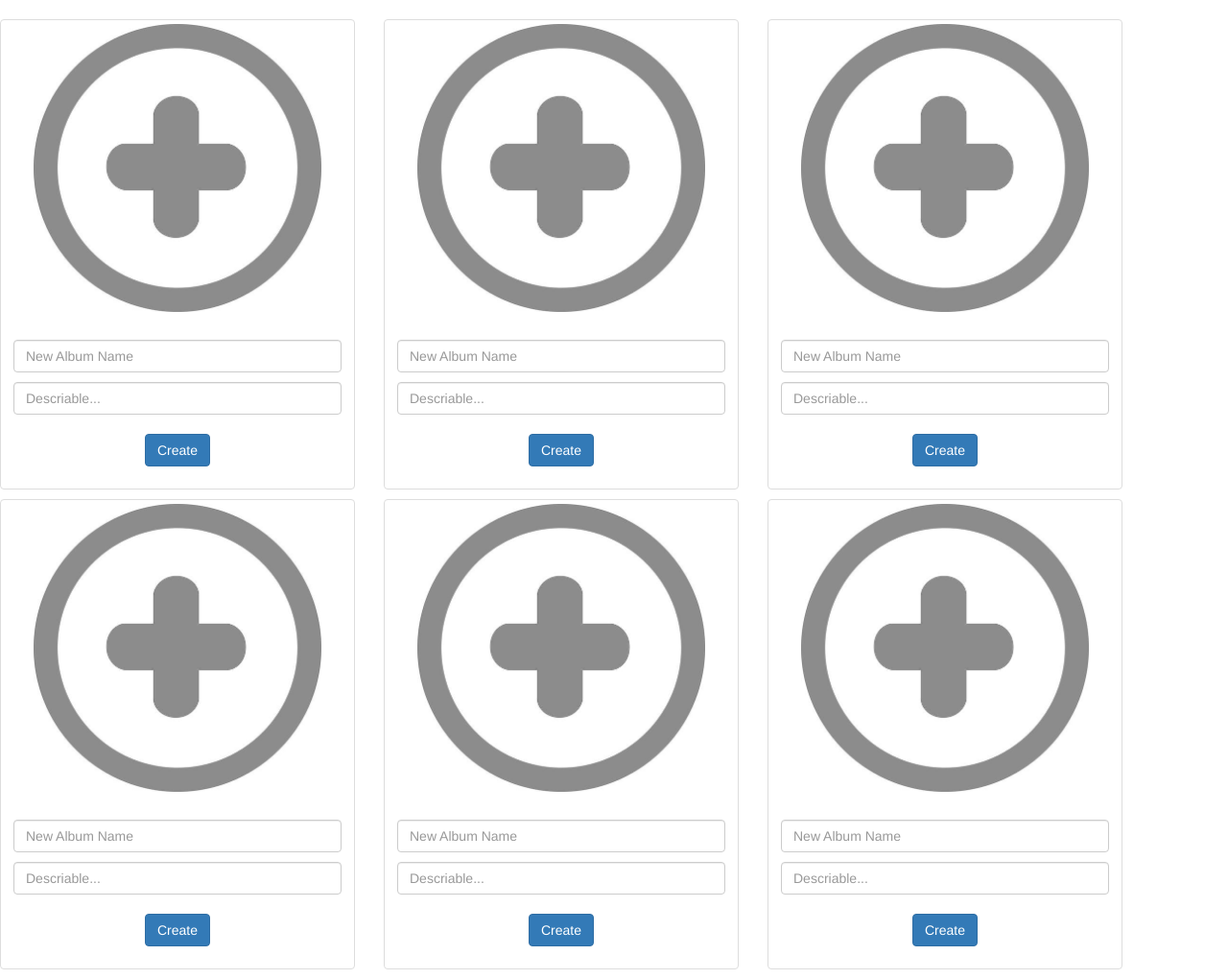
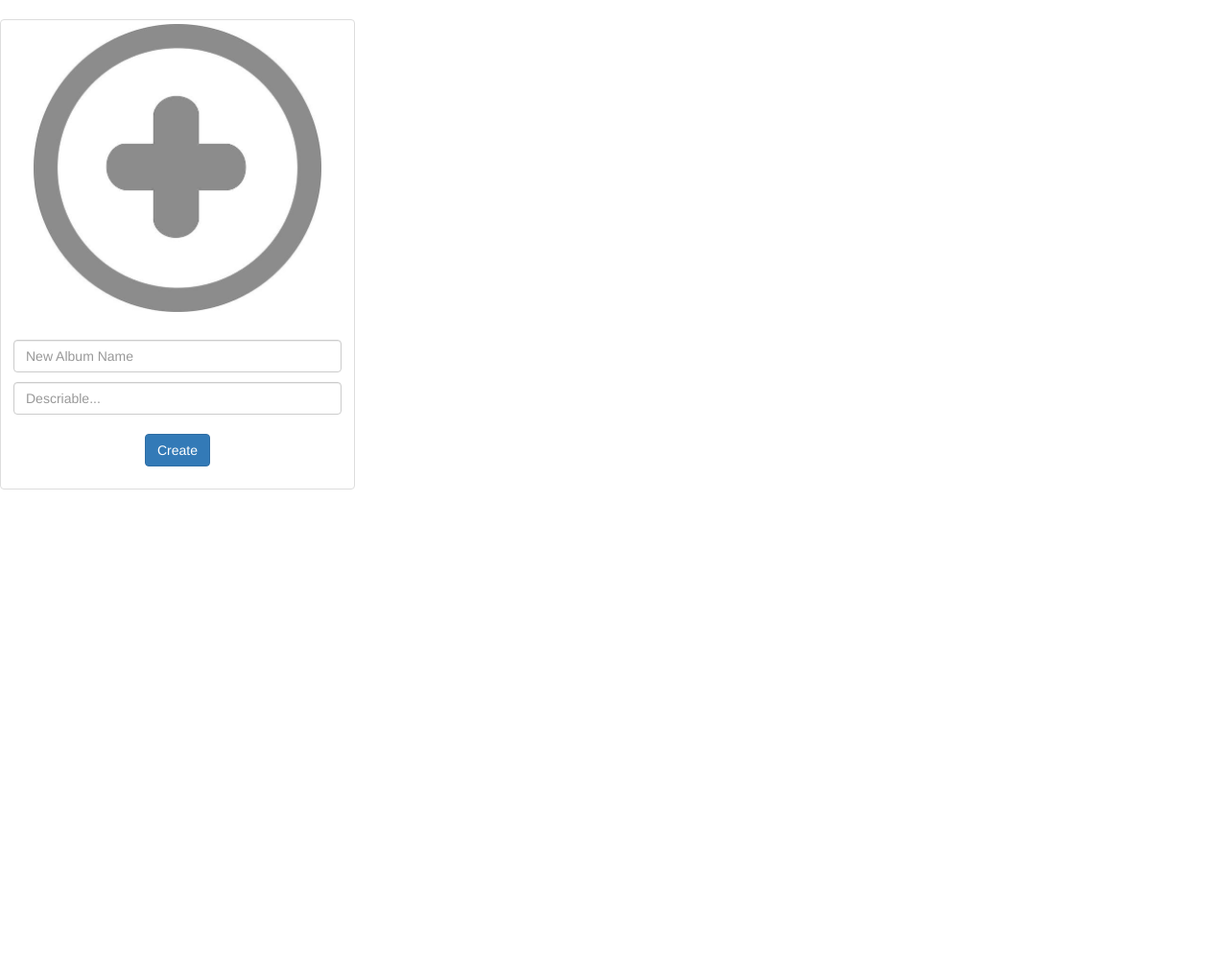
Before and after one commit to lllxxy/AlbumWebApp, a Flask app: page / in a window 1280 px wide. Shown: the part 52-1072 px from the top of the page at 96% size. After the commit the page ends 562 px from the top, so only its background shows below. Run offline with Flask 2, Linux system fonts and the light colour scheme; a user stored in the database is signed in; data comes from the database, SQL or seed files in the repository; some libraries are stand-ins or nearby versions.

Commit message:
add code

```diff
--- a/album_app.py
+++ b/album_app.py
@@ -20,11 +20,18 @@ def md5hex(password):
     m.update(password)
     return m.hexdigest()
 
-@app.route('/')
+@app.route('/', methods=['GET', 'POST'])
 @login_required
 def index():
-    user = User.query.filter(User.email == session.get('email')).first()
-    return render_template('index.html',user=user)
+    if request.method == 'GET':
+        user = User.query.filter(User.email == session.get('email')).first()
+        return render_template('index.html',user=user)
+    elif request.method == 'POST':
+        AlbumName = request.form.get('AlbumName')
+        Description = request.form.get('Description')
+        return u'AlbumName: %s; Description: %s' % (AlbumName, Description)
+
+
 
 @app.route('/login/', methods=['GET', 'POST'])
 def login():
@@ -34,7 +41,7 @@ def login():
 
     else:  # 未登陆时，进入登陆界面
         if request.method == 'GET':
-            return render_template('login.html',user=None)
+            return render_template('login.html')
         else:
             input_email = request.form.get('email')
             input_password = request.form.get('password')
@@ -44,7 +51,7 @@ def login():
                 return redirect(url_for('index'))
             else:
                 # 未注册或密码错误
-                return u'Wrong Password or user'
+                return render_template('login.html', Wrong='X')
 
 @app.route('/logout/')
 def logout():
--- a/templates/index.html
+++ b/templates/index.html
@@ -8,70 +8,17 @@
 
 {% block main %}
 <div class="row">
-  <div class="col-sm-6 col-md-1">
-    <div class="thumbnail">
-      <img class="s_photos" src="{{ url_for('static', filename='images/add_album.jpg') }}" alt="Add Album">
-      <div class="caption">
-        <h3><input type="text" class="form-control" placeholder="New Album Name" name="NewAlbum"></h3>
-        <input type="text" class="form-control" placeholder="Descriable..." name="descriable">
-        <h3 class="text-center"><a href="#" class="btn btn-primary" role="button">Create</a></h3>
+  <form name="CreateAlbum" method="POST">
+    <div class="col-sm-6 col-md-1">
+      <div class="thumbnail">
+        <img class="s_photos" src="{{ url_for('static', filename='images/add_album.jpg') }}" alt="Add Album">
+        <div class="caption">
+          <h3><input type="text" class="form-control" placeholder="New Album Name" name="AlbumName"></h3>
+          <input type="text" class="form-control" placeholder="Descriable..." name="Description">
+          <h3 class="text-center"><button class="btn btn-primary" role="button">Create</button></h3>
+        </div>
       </div>
     </div>
-  </div>
-
-  <div class="col-sm-6 col-md-1">
-    <div class="thumbnail">
-      <img class="s_photos" src="{{ url_for('static', filename='images/add_album.jpg') }}" alt="Add Album">
-      <div class="caption">
-        <h3><input type="text" class="form-control" placeholder="New Album Name" name="NewAlbum"></h3>
-        <input type="text" class="form-control" placeholder="Descriable..." name="descriable">
-        <h3 class="text-center"><a href="#" class="btn btn-primary" role="button">Create</a></h3>
-      </div>
-    </div>
-  </div>
-
-  <div class="col-sm-6 col-md-1">
-    <div class="thumbnail">
-      <img class="s_photos" src="{{ url_for('static', filename='images/add_album.jpg') }}" alt="Add Album">
-      <div class="caption">
-        <h3><input type="text" class="form-control" placeholder="New Album Name" name="NewAlbum"></h3>
-        <input type="text" class="form-control" placeholder="Descriable..." name="descriable">
-        <h3 class="text-center"><a href="#" class="btn btn-primary" role="button">Create</a></h3>
-      </div>
-    </div>
-  </div>
-
-  <div class="col-sm-6 col-md-1">
-    <div class="thumbnail">
-      <img class="s_photos" src="{{ url_for('static', filename='images/add_album.jpg') }}" alt="Add Album">
-      <div class="caption">
-        <h3><input type="text" class="form-control" placeholder="New Album Name" name="NewAlbum"></h3>
-        <input type="text" class="form-control" placeholder="Descriable..." name="descriable">
-        <h3 class="text-center"><a href="#" class="btn btn-primary" role="button">Create</a></h3>
-      </div>
-    </div>
-  </div>
-
-  <div class="col-sm-6 col-md-1">
-    <div class="thumbnail">
-      <img class="s_photos" src="{{ url_for('static', filename='images/add_album.jpg') }}" alt="Add Album">
-      <div class="caption">
-        <h3><input type="text" class="form-control" placeholder="New Album Name" name="NewAlbum"></h3>
-        <input type="text" class="form-control" placeholder="Descriable..." name="descriable">
-        <h3 class="text-center"><a href="#" class="btn btn-primary" role="button">Create</a></h3>
-      </div>
-    </div>
-  </div>
-
-  <div class="col-sm-6 col-md-1">
-    <div class="thumbnail">
-      <img class="s_photos" src="{{ url_for('static', filename='images/add_album.jpg') }}" alt="Add Album">
-      <div class="caption">
-        <h3><input type="text" class="form-control" placeholder="New Album Name" name="NewAlbum"></h3>
-        <input type="text" class="form-control" placeholder="Descriable..." name="descriable">
-        <h3 class="text-center"><a href="#" class="btn btn-primary" role="button">Create</a></h3>
-      </div>
-    </div>
-  </div>
+  </form>
 </div>
 {% endblock %}
```
Also changed, not shown: static/css/login_regist.css (+16 -0 lines), templates/login.html (+7 -2 lines).
